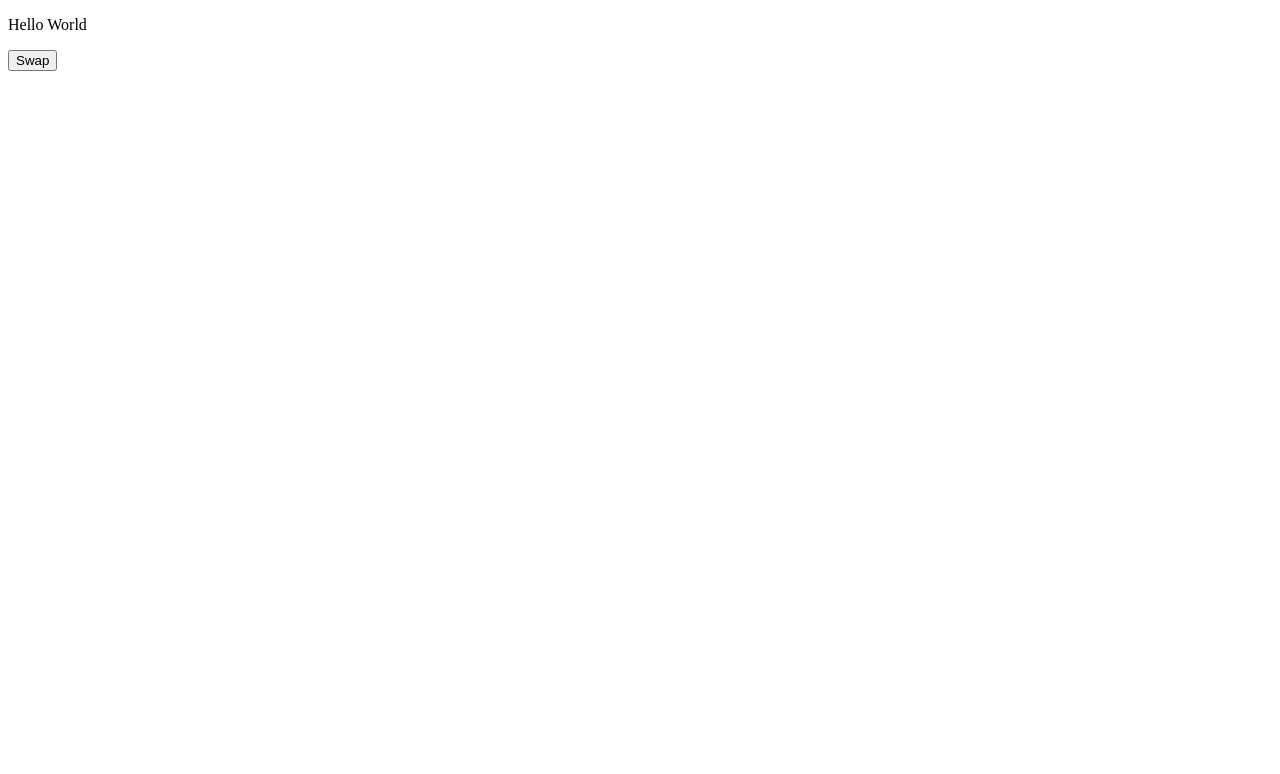
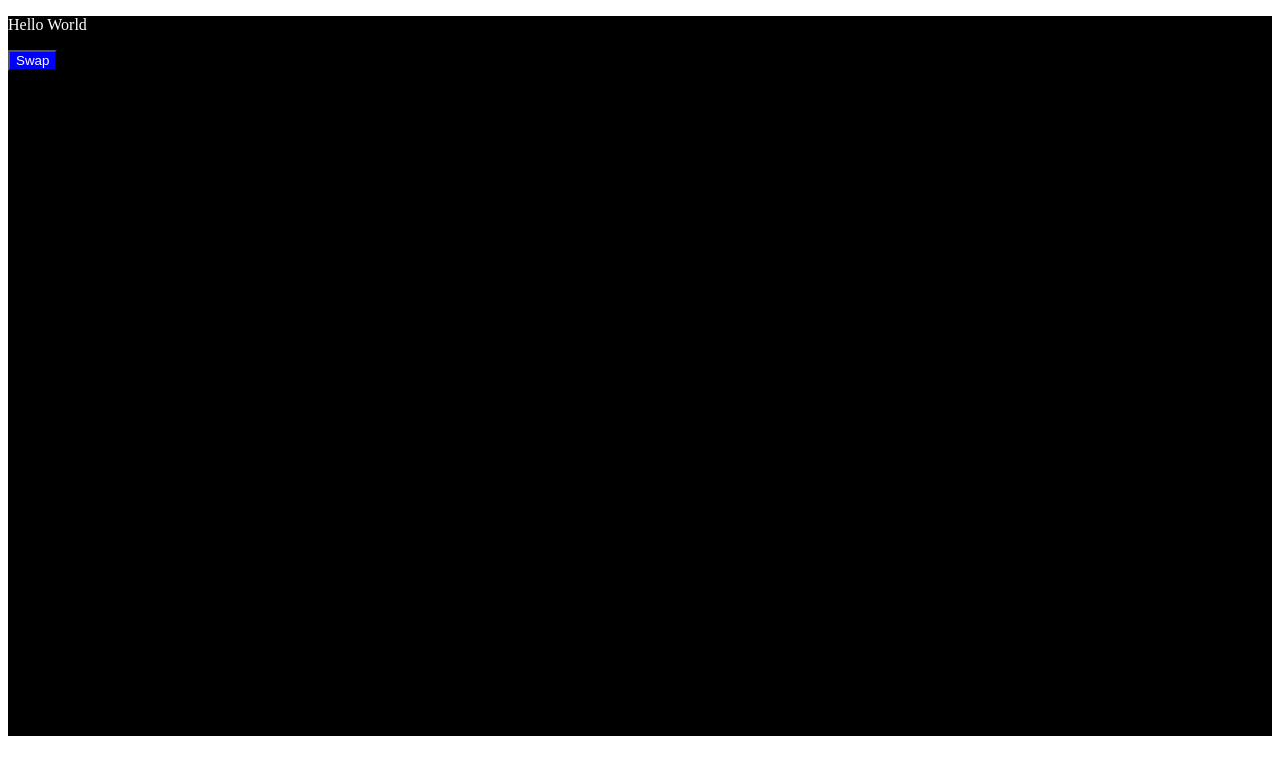
Before and after one commit to acciojob/dark-theme-FrOz3nFir3, a website: page main.html in a window 1280 px wide. Both pictures are taken after a click on the button "Swap". Drawn offline with Linux system fonts and the light colour scheme.

Commit message:
added switching of themes

```diff
--- a/main.html
+++ b/main.html
@@ -1,18 +1,15 @@
 <!DOCTYPE html>
- <html>
+<html>
   <head>
-    <title>
-      Dark Theme
-    </title>
-    <link rel="stylesheet" href="styles.css">
+    <title>Dark Theme</title>
+    <link rel="stylesheet" href="styles.css" />
   </head>
   <body>
     <main>
-      <!-- html markup here -->
-      <p id="ptag">
-        Hello World
-      </p>
-      <button>Swap</button>
+      <div id="app" class="day">
+        <p id="ptag">Hello World</p>
+        <button id="swap" class="button_day">Swap</button>
+      </div>
     </main>
     <script src="./script.js"></script>
   </body>
--- a/script.js
+++ b/script.js
@@ -1 +1,9 @@
-//your code here
+var divApp = document.querySelector("#app");
+var buttonSwitch = document.querySelector("#swap");
+
+buttonSwitch.addEventListener("click", changeTheme);
+
+function changeTheme() {
+  buttonSwitch.classList.toggle("button_night");
+  divApp.classList.toggle("night");
+}
```
